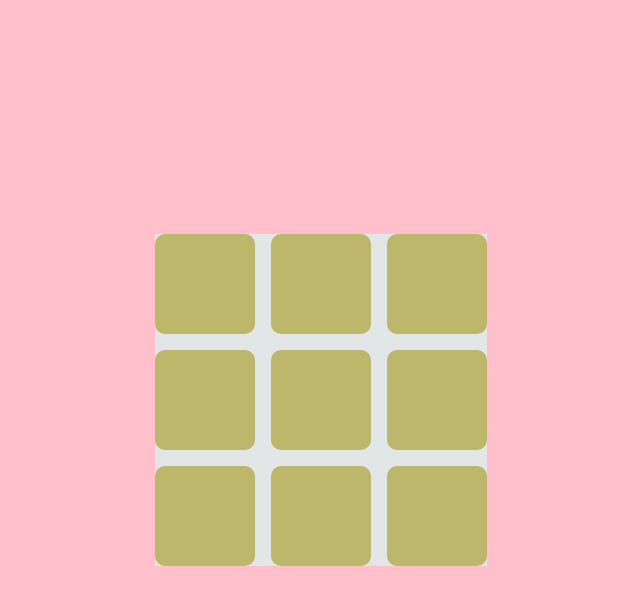
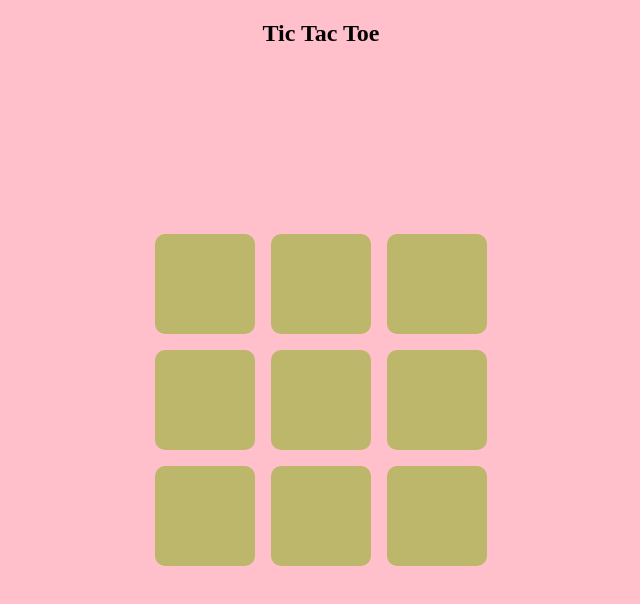
Before and after one commit to ashish-03-dev/tic-tac-toe-classic, a plain HTML site: page index.html in a window 1280 px wide. Shown: the whole page, without its empty margins (319-959 px from the left). Drawn offline with Linux system fonts and the light colour scheme.

Commit message:
added heading

```diff
--- a/index.html
+++ b/index.html
@@ -10,6 +10,7 @@
     <div class="loader">
     </div>
     <div class="game">
+        <h2 class="heading">Tic Tac Toe</h2>
         <div class="board">
             <div class="box" id="0"></div>
             <div class="box" id="1"></div>
@@ -21,6 +22,7 @@
             <div class="box" id="7"></div>
             <div class="box" id="8"></div>
         </div>
+        <div class="cross"></div>
     </div>
     <script src="script.js"></script>
 </body>
--- a/style.css
+++ b/style.css
@@ -7,14 +7,18 @@
     height: 100vh;
     background-color: pink;
     display: flex;
-    justify-content: center;
+    flex-direction: column;
+    justify-content:center;
     align-items: center;
 }
-
+.heading{
+    position: absolute;
+    top:20px;
+}
 .board {
     height: auto;
     width: auto;
-    background-color: #e3e6e6;
+    /* background-color: #e3e6e6; */
     display: grid;
     grid-gap: 1rem;
     grid-template-rows: repeat(3, 100px);
@@ -27,6 +31,7 @@
     display: flex;
     justify-content: center;
     align-items: center;
+    /* box-shadow:  0 0 1rem rgba(0, 0,0,1); */
 }
 
 .circle {
```
